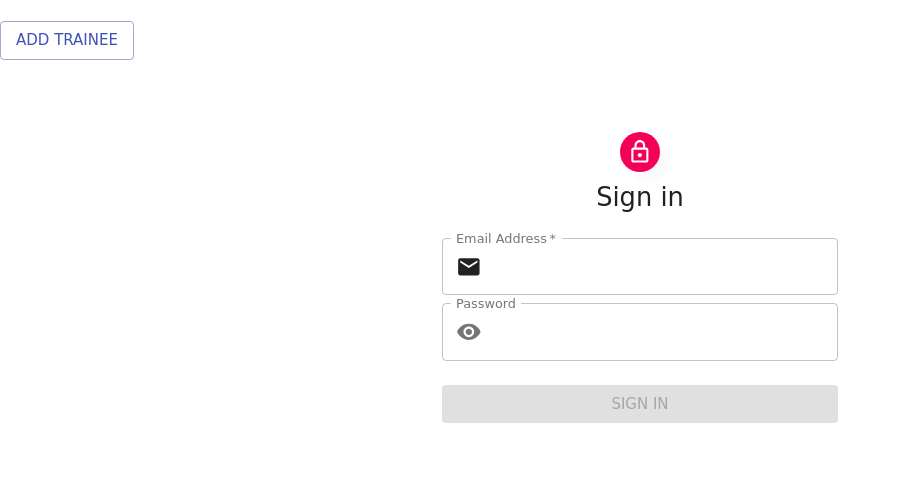
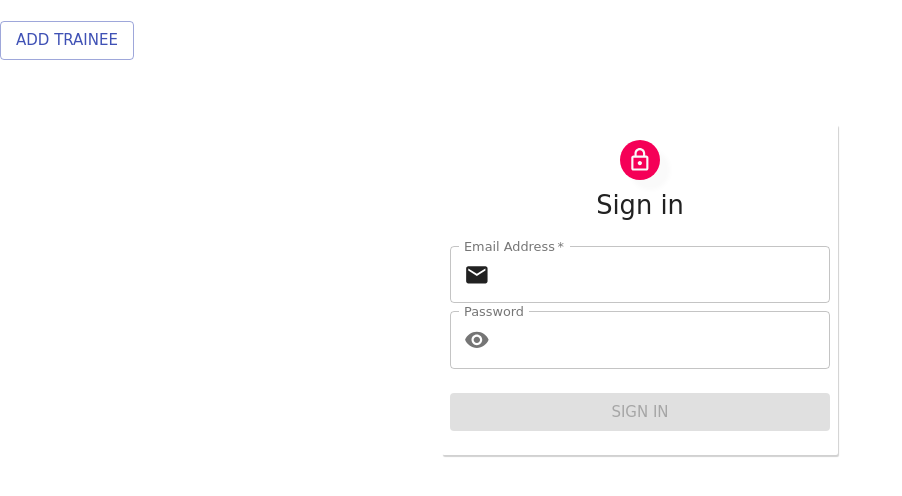
Before and after one commit to Rajshrishrimalshah/javascript-client, a React (Create React App) app: page /login in a window 1280 px wide. Shown: the top 496 px of the page, without its empty margins (0-902 px from the left). Built offline with nearby package versions, Linux system fonts and the light colour scheme.

Commit message:
fix: form shadow color

```diff
--- a/src/pages/Login/Login.jsx
+++ b/src/pages/Login/Login.jsx
@@ -26,7 +26,10 @@ const style = theme => ({
     display: "flex",
     flexDirection: "column",
     alignItems: "center",
-    boxShadow: " 2px 0px 0px 53px rgba(255,255,255,1)"
+    background: "#fff",
+    borderRadius: "2px",
+    padding: "8px",
+    boxShadow: "1px 2px 1px #d1d1d1"
   },
   avatar: {
     margin: theme.spacing(1),
```
